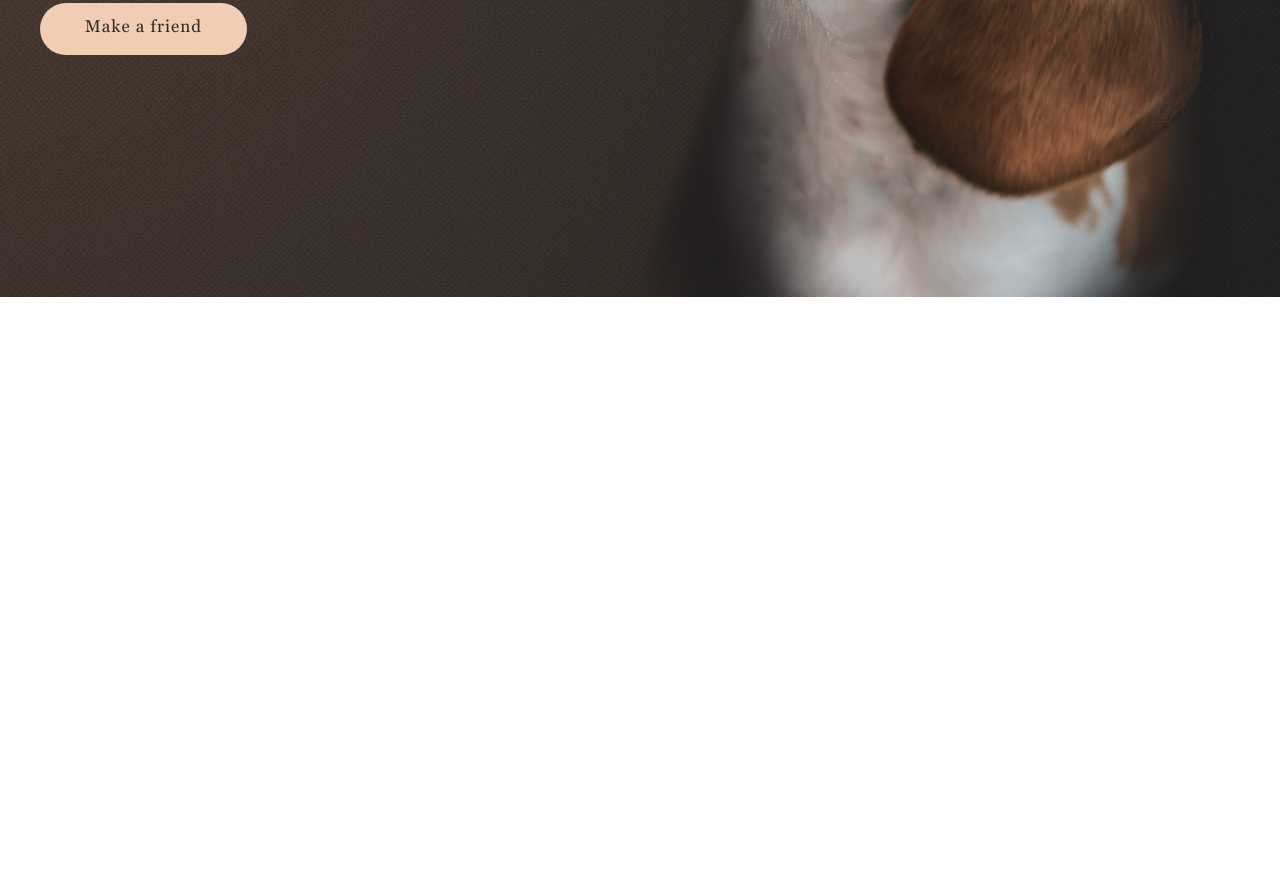
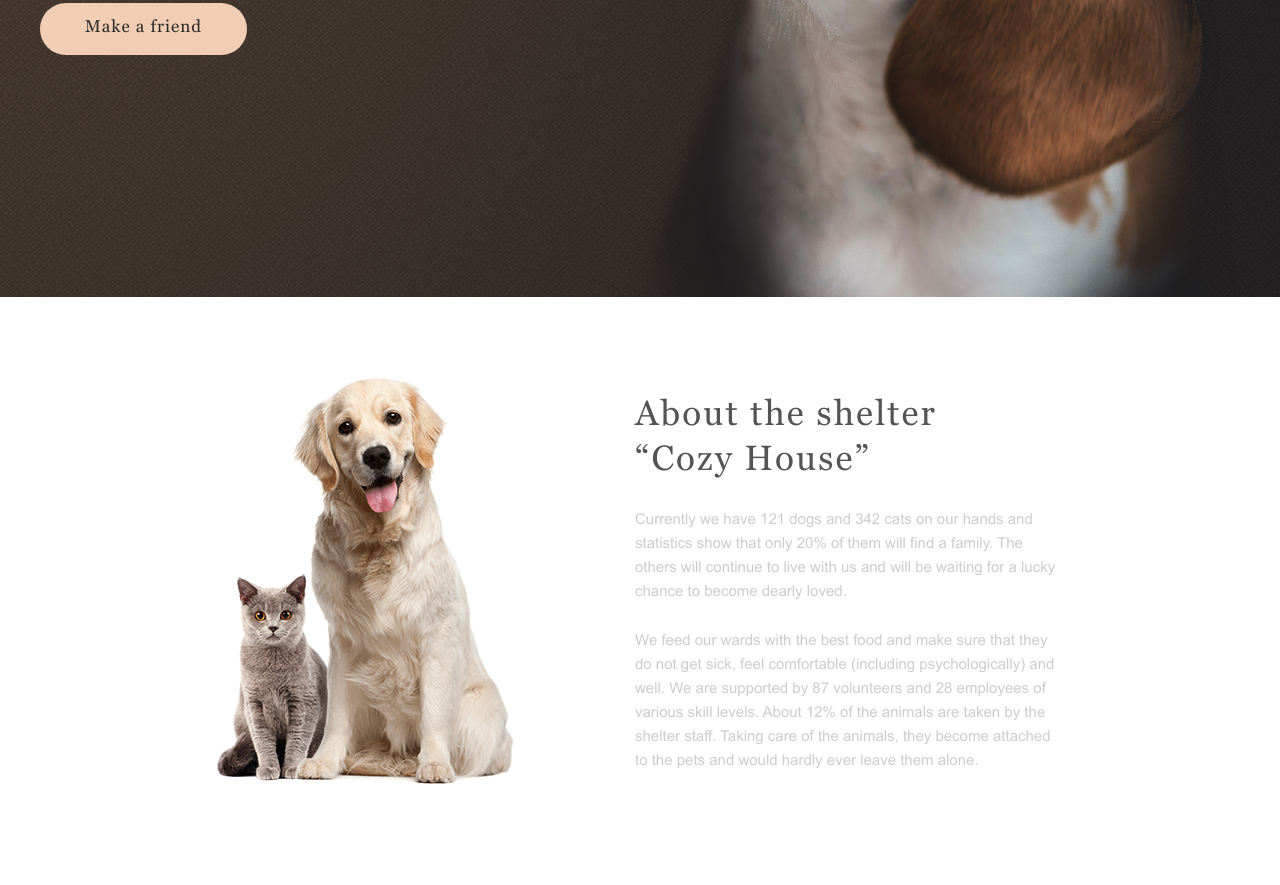
Before and after one commit to Dmitriy-Frostoff/shelter, a website: page shelter/index.html in a window 1280 px wide. Shown: the part 611-1496 px from the top of the page. Before the commit the page ends 908 px from the top, so only its background shows below. Drawn offline with Linux system fonts and the light colour scheme.

Commit message:
feat: add about section for desktop

```diff
--- a/shelter/index.html
+++ b/shelter/index.html
@@ -49,6 +49,16 @@
   <!-- main start -->
   <main class="main">
     <div class="main-container">
+      <section class="about">
+        <div class="container about-container">
+          <img class="about__image" src="./src/assets/images/Main/02_About/about-pets.png" alt="British Shorthair cat Timmy and  Golden Retriever dog Woody">
+          <div class="about__content-container">
+            <h2 class="title-h2 about__title">About the shelter “Cozy House”</h2>
+            <p class="paragraph-l about__paragraph">Currently we have 121 dogs and 342 cats on our hands and statistics show that only 20% of them will find a family. The others will continue to live with us and will be waiting for a lucky chance to become dearly loved.</p>
+            <p class="paragraph-l about__paragraph">We feed our wards with the best food and make sure that they do not get sick, feel comfortable (including psychologically) and well. We are supported by 87 volunteers and 28 employees of various skill levels. About 12% of the animals are taken by the shelter staff. Taking care of the animals, they become attached to the pets and would hardly ever leave them alone.</p>
+          </div>
+        </div>
+      </section>
     </div>
   </main>
   <!-- main start -->
--- a/shelter/src/sass/base/_common.scss
+++ b/shelter/src/sass/base/_common.scss
@@ -137,7 +137,7 @@ body {
   @include text ($style: normal, $weight: 400, $size: 1.5rem, $height: 2.4rem, $let-spacing: normal);
 
   // Decoration
-  color: $color-dark-s;
+
   // Animation
 
   // Various
--- /dev/null
+++ b/shelter/src/sass/components/Main/_about.scss
@@ -0,0 +1,98 @@
+.about {
+  // Position
+
+  // block-model
+
+  // Typography
+
+  // Decoration
+  background: $color-light-xl;
+  // Animation
+
+  // Various
+
+}
+
+.about-container {
+  // Position
+
+  // block-model
+  @include flex-model-two-columns ($first-basis: calc(300px / $content-width-desktop * 100%), $last-basis: calc(430px / $content-width-desktop * 100%), $align-content: space-between, $justify-content: center, $align-items: center);
+  column-gap: calc(120px / $content-width-desktop * 100%);
+  padding-top: 80px;
+  padding-bottom: 100px;
+  // Typography
+
+  // Decoration
+
+  // Animation
+
+  // Various
+
+}
+
+.about__image {
+  // Position
+
+  // block-model
+  width: calc(300px / $content-width-desktop * 100%);
+  height: calc(408px / $content-width-desktop * 100%);
+  // Typography
+
+  // Decoration
+
+  // Animation
+
+  // Various
+
+}
+
+.about__content-container {
+  // Position
+
+  // block-model
+  @include flex-model-one-column ($align-content: space-between, $justify-content: flex-start, $align-items: flex-start);
+  row-gap: 25px;
+  padding: 0 0 0 0;
+  // Typography
+
+  // Decoration
+
+  // Animation
+
+  // Various
+  & > :nth-child(1) {
+    max-width: calc(370px / 430px * 100%);
+  }
+}
+
+.about__title {
+  // Position
+
+  // block-model
+
+  // Typography
+
+  // Decoration
+  color: $color-dark-l;
+  // Animation
+
+  // Various
+
+}
+
+.about__paragraph {
+  // Position
+
+  // block-model
+
+  // Typography
+
+  // Decoration
+  color: $color-dark-s;
+
+  // Animation
+
+  // Various
+
+}
--- a/shelter/src/sass/main.scss
+++ b/shelter/src/sass/main.scss
@@ -14,6 +14,7 @@
 //components
 @import "components/Main/header";
 @import "components/Main/not-only";
+@import "components/Main/about";
 
 //layout
 @import "layout/content-structure";
```
Also changed, not shown: shelter/Main/style.css, shelter/Pets/style.css, 2 other files.
